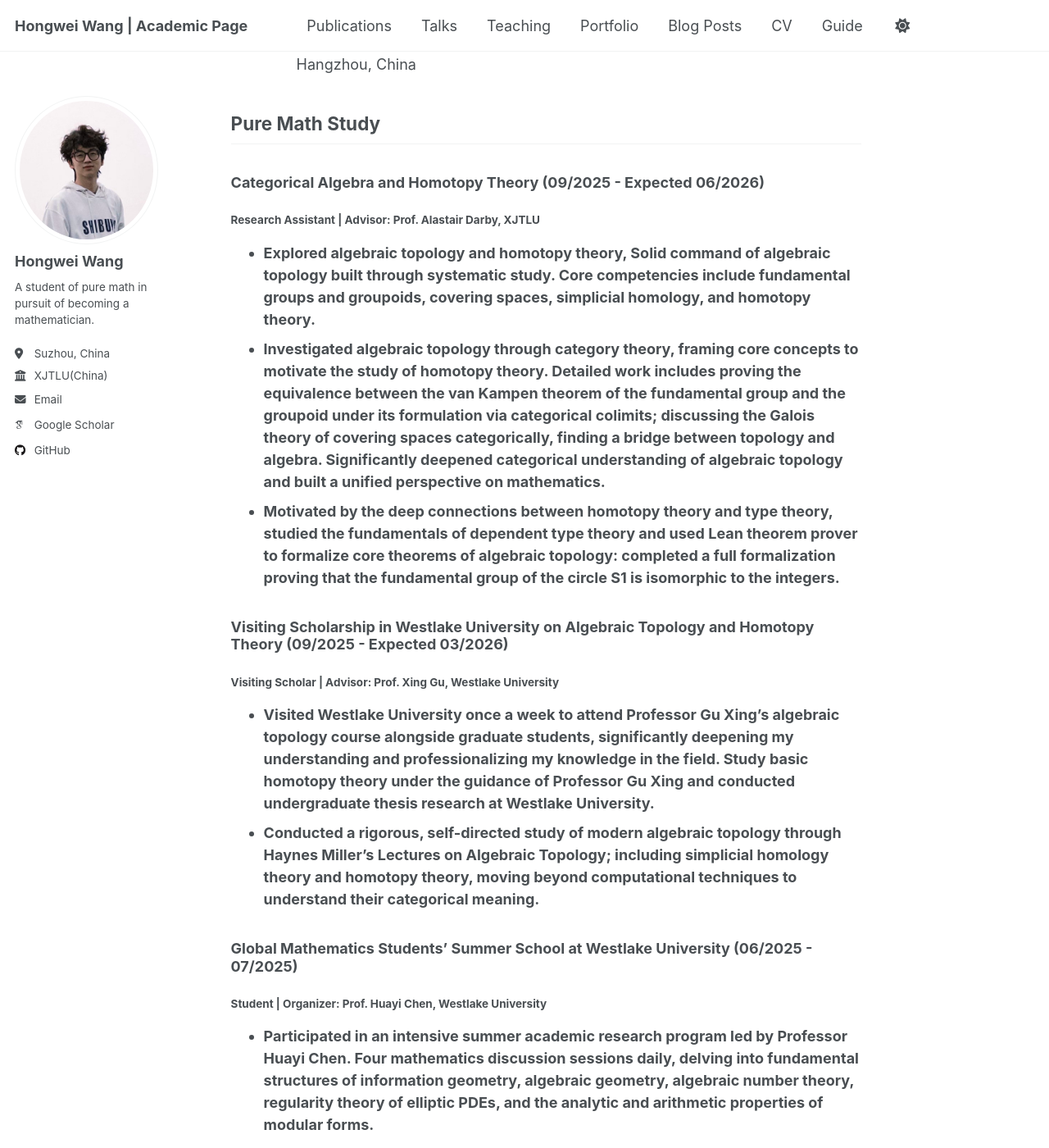
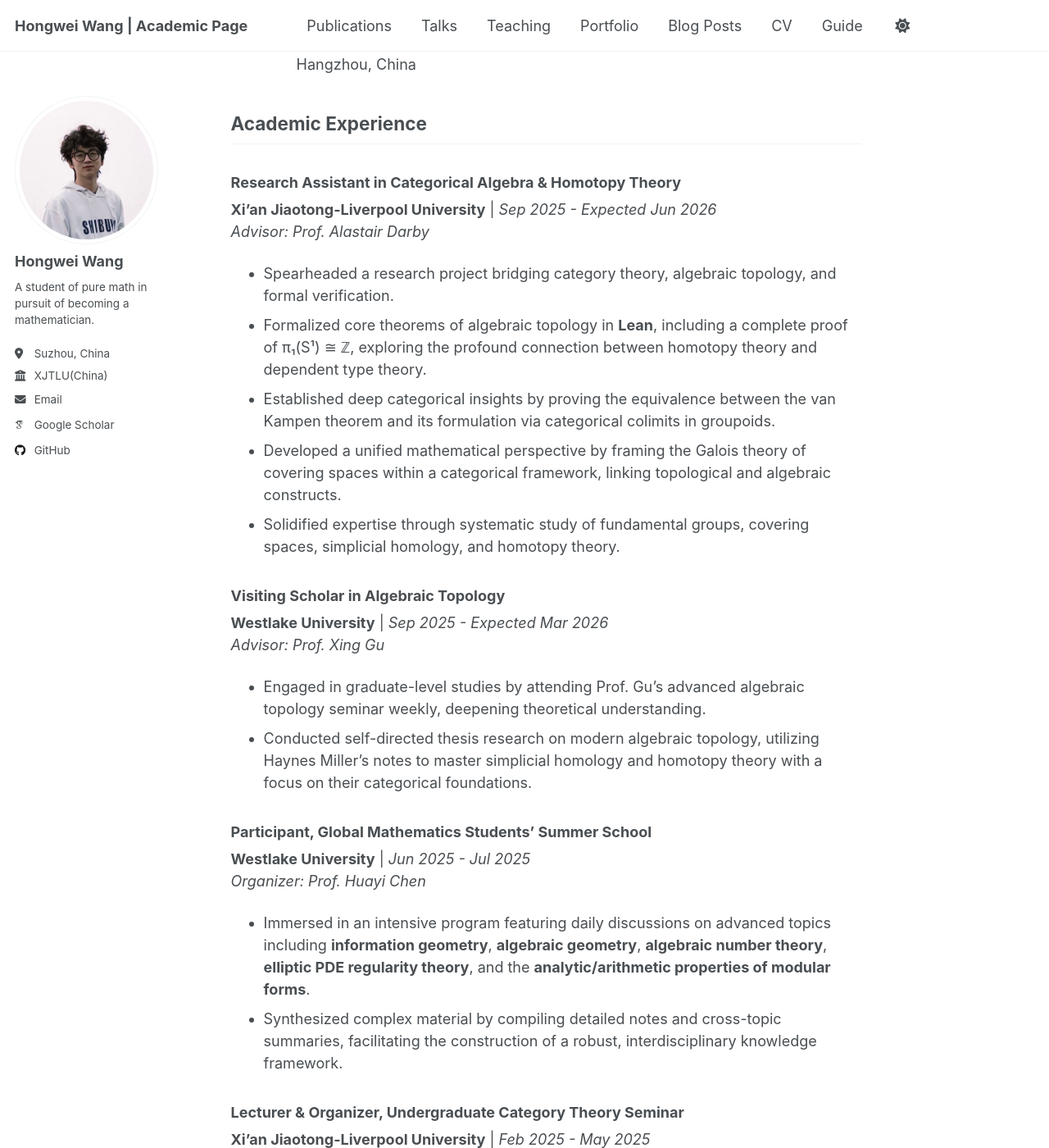
Before and after one commit to WangHongWei-AcademicPage/WangHongWei-AcademicPage.github.io, a Jekyll site: the page built from _pages/about.md, in a window 1280 px wide and 1400 px high, scrolled down 762 px. Shown: the whole window at 82% size. Built offline with Jekyll 4.4.1, drawn with Linux system fonts in a browser that asks for light colours; some web fonts are replaced; a script that is not in the unit is left out; some of the changed text lies outside the part shown.

Commit message:
Revise academic experience and restructure sections
Removed detailed descriptions of Pure Math Study and Global Mathematics Students' Summer School. Added new sections for Academic Experience and Interdisciplinary Projects, highlighting roles and contributions in various research and academic activities.

```diff
--- a/_pages/about.md
+++ b/_pages/about.md
@@ -23,43 +23,66 @@ On this website, you can explore my undergraduate works, academic talks, teachin
 * **Visiting Scholar in Westlake University (09/2025 - Expected 03/2026)**
   * Prof. GU Xing's Group, Institute for Theoretical Sciences, Westlake University, Hangzhou, China
 
-## Pure Math Study
-### Categorical Algebra and Homotopy Theory (09/2025 - Expected 06/2026)
-#### Research Assistant | Advisor: Prof. Alastair Darby, XJTLU
-* **Explored algebraic topology and homotopy theory, Solid command of algebraic topology built through systematic study. Core competencies include fundamental groups and groupoids, covering spaces, simplicial homology, and homotopy theory.**
-* **Investigated algebraic topology through category theory, framing core concepts to motivate the study of homotopy theory. Detailed work includes proving the equivalence between the van Kampen theorem of the fundamental group and the groupoid under its formulation via categorical colimits; discussing the Galois theory of covering spaces categorically, finding a bridge between topology and algebra. Significantly deepened categorical understanding of algebraic topology and built a unified perspective on mathematics.**
-* **Motivated by the deep connections between homotopy theory and type theory, studied the fundamentals of dependent type theory and used Lean theorem prover to formalize core theorems of algebraic topology: completed a full formalization proving that the fundamental group of the circle S1 is isomorphic to the integers.**
+## Academic Experience
 
-### Visiting Scholarship in Westlake University on Algebraic Topology and Homotopy Theory (09/2025 - Expected 03/2026)
-#### Visiting Scholar | Advisor: Prof. Xing Gu, Westlake University
-* **Visited Westlake University once a week to attend Professor Gu Xing’s algebraic topology course alongside graduate students, significantly deepening my understanding and professionalizing my knowledge in the field. Study basic homotopy theory under the guidance of Professor Gu Xing and conducted undergraduate thesis research at Westlake University.**
-* **Conducted a rigorous, self-directed study of modern algebraic topology through Haynes Miller’s Lectures on Algebraic Topology; including simplicial homology theory and homotopy theory, moving beyond computational techniques to understand their categorical meaning.**
+### Research Assistant in Categorical Algebra & Homotopy Theory
+**Xi'an Jiaotong-Liverpool University** | *Sep 2025 - Expected Jun 2026*
+*Advisor: Prof. Alastair Darby*
 
-### Global Mathematics Students' Summer School at Westlake University (06/2025 - 07/2025)
-#### Student | Organizer: Prof. Huayi Chen, Westlake University
-* **Participated in an intensive summer academic research program led by Professor Huayi Chen. Four mathematics discussion sessions daily, delving into fundamental structures of information geometry, algebraic geometry, algebraic number theory, regularity theory of elliptic PDEs, and the analytic and arithmetic properties of modular forms.**
-* **Sorted out the core theorems and classic proof paths for each topic, organized discussion notes, and created phased summary materials, thereby assisting in the construction of a cross-disciplinary knowledge framework**
+- Spearheaded a research project bridging category theory, algebraic topology, and formal verification.
+- Formalized core theorems of algebraic topology in **Lean**, including a complete proof of π₁(S¹) ≅ ℤ, exploring the profound connection between homotopy theory and dependent type theory.
+- Established deep categorical insights by proving the equivalence between the van Kampen theorem and its formulation via categorical colimits in groupoids.
+- Developed a unified mathematical perspective by framing the Galois theory of covering spaces within a categorical framework, linking topological and algebraic constructs.
+- Solidified expertise through systematic study of fundamental groups, covering spaces, simplicial homology, and homotopy theory.
 
-### Undergraduate Category Theory Seminar (02/2025 - 05/2025)
-#### Lecturer | Organizer: Prof. Adam-Chrisiaan von, XJTLU
-* **Had a thorough grasp of category structure knowledge, including categories, functors, natural transformations, limits, representable functors, and the Yoneda lemma, among other contents**
-* **As a student lecturer, gave a special lecture on core concepts such as representable functors and the Yoneda lemma, and explained the abstract constructions by using specific examples from algebra and topology, such as set representations, group actions, and the category of presheaves**
+### Visiting Scholar in Algebraic Topology
+**Westlake University** | *Sep 2025 - Expected Mar 2026*
+*Advisor: Prof. Xing Gu*
 
-### Prime Distribution and Analytic Number Theory Study
-#### Summer Undergraduate Research Fellowships in XJTLU | Advisor: Prof. Pietro Sgobba, XJTLU (06/2024 - 09/2024)
-* **Studied Introduction to Analytic Number Theory by Tom M. Apostol; mastered core concepts, including arithmetical functions, Chebyshev estimates, and elementary forms of the Prime Number Theorem, Wrote a review paper entitled *Arithmetical Functions and Elementary Theorems on the Distribution of Primes*.**
-* **Generated classic large-scale prime number spirals such as the Ulam Spiral, Klauber Triangle, and Sacks Spiral through Python; studied prime-rich polynomials.**
+- Engaged in graduate-level studies by attending Prof. Gu's advanced algebraic topology seminar weekly, deepening theoretical understanding.
+- Conducted self-directed thesis research on modern algebraic topology, utilizing Haynes Miller's notes to master simplicial homology and homotopy theory with a focus on their categorical foundations.
 
+### Participant, Global Mathematics Students' Summer School
+**Westlake University** | *Jun 2025 - Jul 2025*
+*Organizer: Prof. Huayi Chen*
 
+- Immersed in an intensive program featuring daily discussions on advanced topics including **information geometry**, **algebraic geometry**, **algebraic number theory**, **elliptic PDE regularity theory**, and the **analytic/arithmetic properties of modular forms**.
+- Synthesized complex material by compiling detailed notes and cross-topic summaries, facilitating the construction of a robust, interdisciplinary knowledge framework.
 
-## Extra Study
-### Exploring the Substantive Role of AI like ChatGPT in Mathematics Learning (10/2024 - 04/2025)
-#### Workshop member | Advisor: Prof. Jinsong Xu, XJTLU
-* **Designed and led a six-month empirical study applying generative programming to pure math subjects, including complex analysis, abstract algebra, and topology.**
-* **Developed three interactive learning programs: (1) A machine-learning proof of a simple case of Ramsey’s Theorem: Through computer self-play optimization, it was verified that in the game on the complete graph K5, the first player has a winning strategy - namely, to force the opponent to be the first to complete a monochromatic C3 triangle. (2) A visualization tool for conformal mappings of analytic functions on the complex plane, with the automatic detection of singularities; (3) A scalar field visualization program that automatically computes and plots the corresponding gradient vector**
-* **Wrote and presented a research report titled *AI-Driven Python Code Generation for Solving Specific Mathematics Problems*, receiving positive feedback from faculty and peers**
+### Lecturer & Organizer, Undergraduate Category Theory Seminar
+**Xi'an Jiaotong-Liverpool University** | *Feb 2025 - May 2025*
+*Organizer: Prof. Adam-Chrisiaan von*
 
-### Data-Driven Analysis of Stellar Cluster Formation and Evolution (10/2022 - 06/2023)
-#### Research Assistant | Advisor: Prof.Xiaoying Pang, XJTLU
-* **Utilized Python to conduct data cleaning and dimensionality reduction in the high-dimensional parameter space of the Gaia DR3 star catalog.**
-* **Constructed a multi-dimensional Gaussian Mixture Model (GMM) to initially screen the member stars of the Beehive Cluster; ultimately identified 387 high-confidence member stars (with confidence > 90%) and plotted a clear color-magnitude diagram (CMD). Innovatively introduced the Self-Organizing Map (SOM) for unsupervised clustering analysis**
+- Mastered advanced category theory concepts including limits, representable functors, and the Yoneda lemma.
+- Designed and delivered a special lecture for peers, elucidating abstract concepts like representable functors and the Yoneda lemma through concrete examples from algebra (e.g., group actions) and topology (e.g., the category of presheaves).
+
+### Summer Research Fellow in Analytic Number Theory
+**Xi'an Jiaotong-Liverpool University** | *Jun 2024 - Sep 2024*
+*Advisor: Prof. Pietro Sgobba*
+
+- Conducted an in-depth study of Tom M. Apostol's *Introduction to Analytic Number Theory*, mastering arithmetical functions, Chebyshev estimates, and elementary forms of the Prime Number Theorem.
+- Authored a comprehensive review paper titled *"Arithmetical Functions and Elementary Theorems on the Distribution of Primes"*.
+- Programmed visualizations in **Python** to generate prime number spirals (Ulam, Klauber, Sacks) and investigated prime-rich polynomials.
+
+---
+
+## Interdisciplinary Projects
+
+### Workshop Member: AI in Mathematics Learning
+**Xi'an Jiaotong-Liverpool University** | *Oct 2024 - Apr 2025*
+*Advisor: Prof. Jinsong Xu*
+
+- Led a six-month empirical study on applying generative programming to pure mathematics (**complex analysis**, **abstract algebra**, **topology**).
+- Developed and presented three interactive learning tools:
+    1.  A machine-learning proof for a simple case of **Ramsey's Theorem** on K₅.
+    2.  A visualization tool for **conformal mappings** with automatic singularity detection.
+    3.  A scalar field visualization program that computes and plots gradient vectors.
+- Authored and presented the research report *"AI-Driven Python Code Generation for Solving Specific Mathematics Problems"*, receiving positive recognition.
+
+### Research Assistant: Data-Driven Astronomy
+**Xi'an Jiaotong-Liverpool University** | *Oct 2022 - Jun 2023*
+*Advisor: Prof. Xiaoying Pang*
+
+- Processed and analyzed the high-dimensional **Gaia DR3** star catalog using **Python**.
+- Applied a Gaussian Mixture Model (GMM) for initial member star screening of the **Beehive Cluster**.
+- Innovatively implemented a **Self-Organizing Map (SOM)** for unsupervised clustering, identifying 387 high-confidence member stars and producing a clear color-magnitude diagram (CMD).
```
